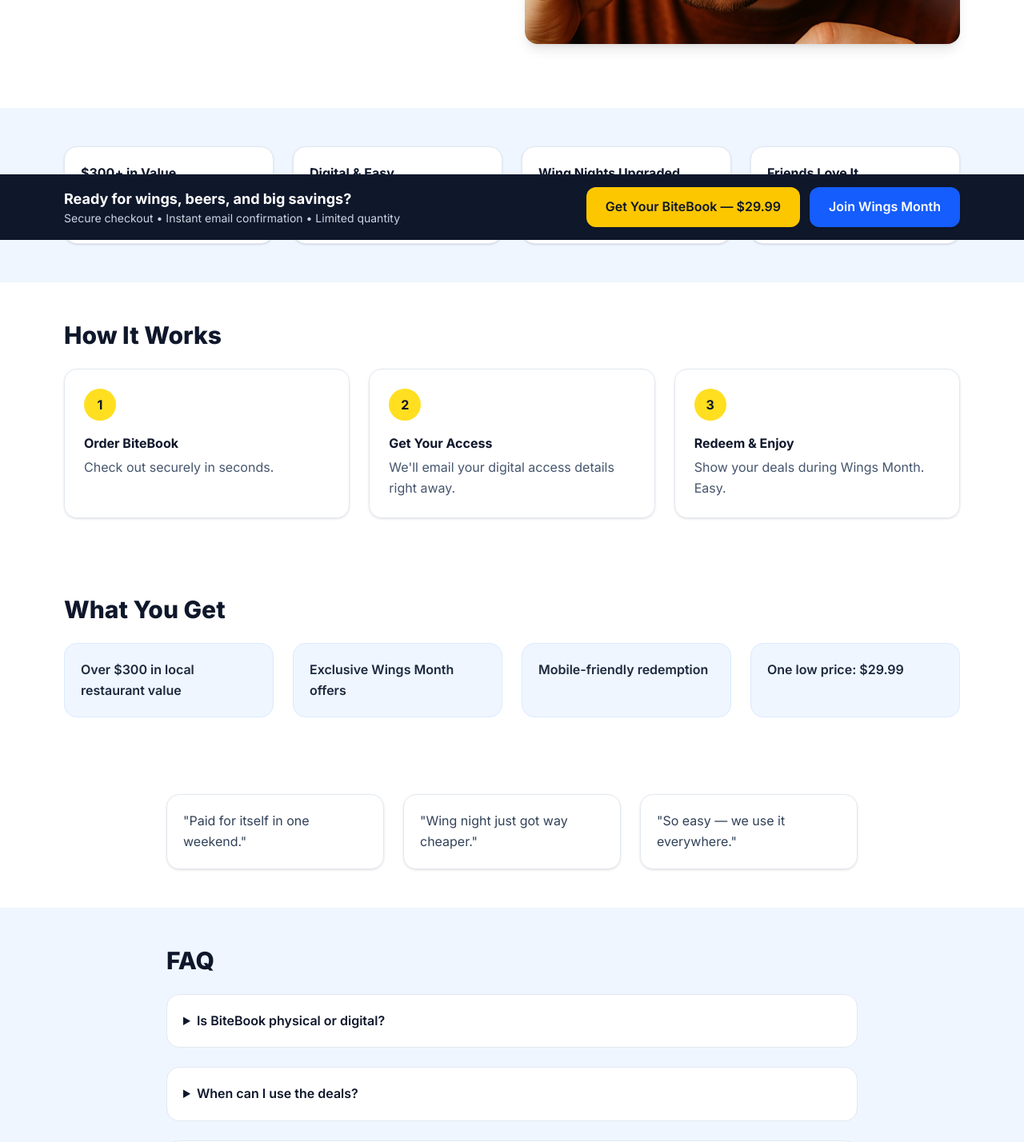
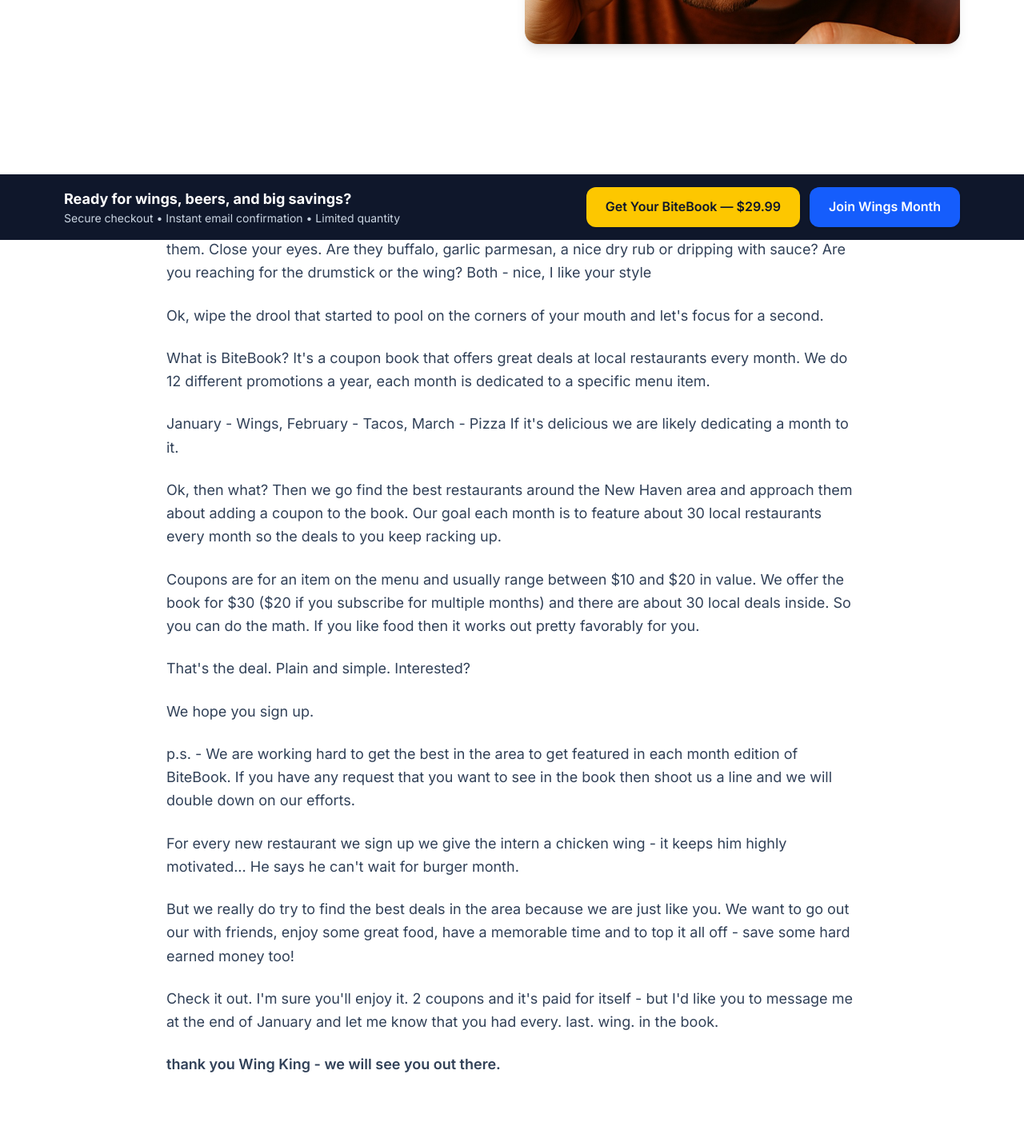
Before and after one commit to JuiceFactory22/bitebook_website, a Next.js app: page /landing in a window 1280 px wide. Shown: the part 500-1928 px from the top of the page at 80% size. Built offline with nearby package versions, Linux system fonts and the light colour scheme.

Commit message:
Add detailed 'How It Works' copy section to landing page below hero image

```diff
--- a/src/app/landing/page.tsx
+++ b/src/app/landing/page.tsx
@@ -83,6 +83,56 @@
             />
             {/* Optional decorative gradient */}
             <div className="pointer-events-none absolute inset-0 rounded-2xl bg-gradient-to-tr from-transparent via-transparent to-blue-50" />
+          </div>
+        </div>
+      </section>
+
+      {/* How It Works Copy */}
+      <section className="bg-white py-12 md:py-20">
+        <div className="mx-auto max-w-4xl px-4">
+          <div className="prose prose-lg max-w-none text-slate-700">
+            <p className="text-lg leading-relaxed mb-6">
+              So here is how it works.
+            </p>
+            <p className="text-lg leading-relaxed mb-6">
+              First - do me one small favor. Can you picture an order of delicious chicken wings? Like really picture them. Close your eyes. Are they buffalo, garlic parmesan, a nice dry rub or dripping with sauce? Are you reaching for the drumstick or the wing? Both - nice, I like your style
+            </p>
+            <p className="text-lg leading-relaxed mb-6">
+              Ok, wipe the drool that started to pool on the corners of your mouth and let's focus for a second.
+            </p>
+            <p className="text-lg leading-relaxed mb-6">
+              What is BiteBook? It's a coupon book that offers great deals at local restaurants every month. We do 12 different promotions a year, each month is dedicated to a specific menu item.
+            </p>
+            <p className="text-lg leading-relaxed mb-6">
+              January - Wings, February - Tacos, March - Pizza If it's delicious we are likely dedicating a month to it.
+            </p>
+            <p className="text-lg leading-relaxed mb-6">
+              Ok, then what? Then we go find the best restaurants around the New Haven area and approach them about adding a coupon to the book. Our goal each month is to feature about 30 local restaurants every month so the deals to you keep racking up.
+            </p>
+            <p className="text-lg leading-relaxed mb-6">
+              Coupons are for an item on the menu and usually range between $10 and $20 in value. We offer the book for $30 ($20 if you subscribe for multiple months) and there are about 30 local deals inside. So you can do the math. If you like food then it works out pretty favorably for you.
+            </p>
+            <p className="text-lg leading-relaxed mb-6">
+              That's the deal. Plain and simple. Interested?
+            </p>
+            <p className="text-lg leading-relaxed mb-6">
+              We hope you sign up.
+            </p>
+            <p className="text-lg leading-relaxed mb-6">
+              p.s. - We are working hard to get the best in the area to get featured in each month edition of BiteBook. If you have any request that you want to see in the book then shoot us a line and we will double down on our efforts.
+            </p>
+            <p className="text-lg leading-relaxed mb-6">
+              For every new restaurant we sign up we give the intern a chicken wing - it keeps him highly motivated... He says he can't wait for burger month.
+            </p>
+            <p className="text-lg leading-relaxed mb-6">
+              But we really do try to find the best deals in the area because we are just like you. We want to go out our with friends, enjoy some great food, have a memorable time and to top it all off - save some hard earned money too!
+            </p>
+            <p className="text-lg leading-relaxed mb-6">
+              Check it out. I'm sure you'll enjoy it. 2 coupons and it's paid for itself - but I'd like you to message me at the end of January and let me know that you had every. last. wing. in the book.
+            </p>
+            <p className="text-lg leading-relaxed mb-6 font-semibold">
+              thank you Wing King - we will see you out there.
+            </p>
           </div>
         </div>
       </section>
```
